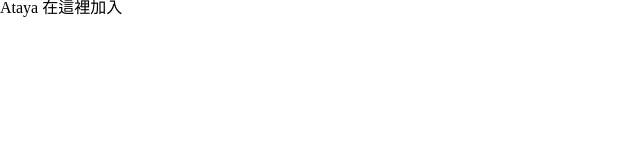
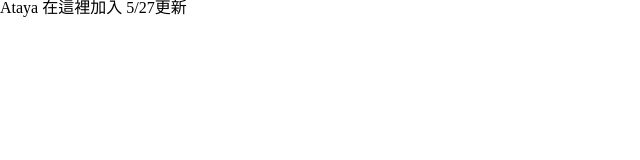
Before and after one commit to Toung0507/blog-boilerplate, a plain HTML site: page index.html in a window 1280 px wide. Shown: the full height of the page, 0-640 px from the left. Drawn offline with Linux system fonts and the light colour scheme.

Commit message:
[AtayaLin] 5/27 更新 index.html 的段落內容

```diff
--- a/index.html
+++ b/index.html
@@ -8,7 +8,7 @@
   </head>
 
   <body>
-    <p>Ataya 在這裡加入</p>
+    <p>Ataya 在這裡加入 5/27更新</p>
     <div class="header"></div>
     <!-- 這裡寫入首頁列表區塊 -->
     <div class="footer"></div>
```
